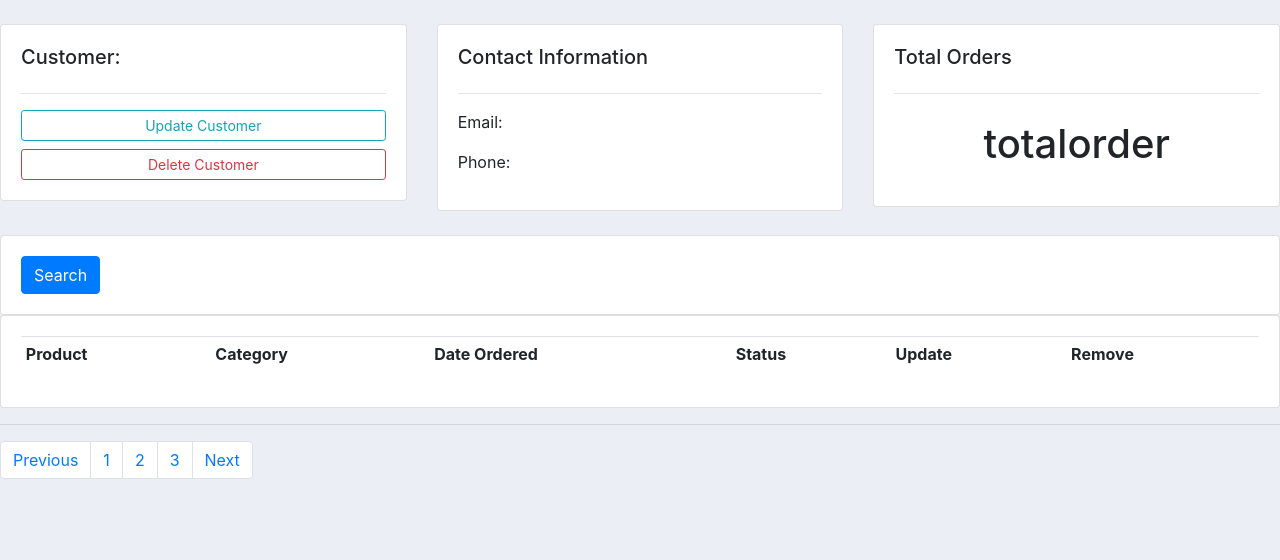
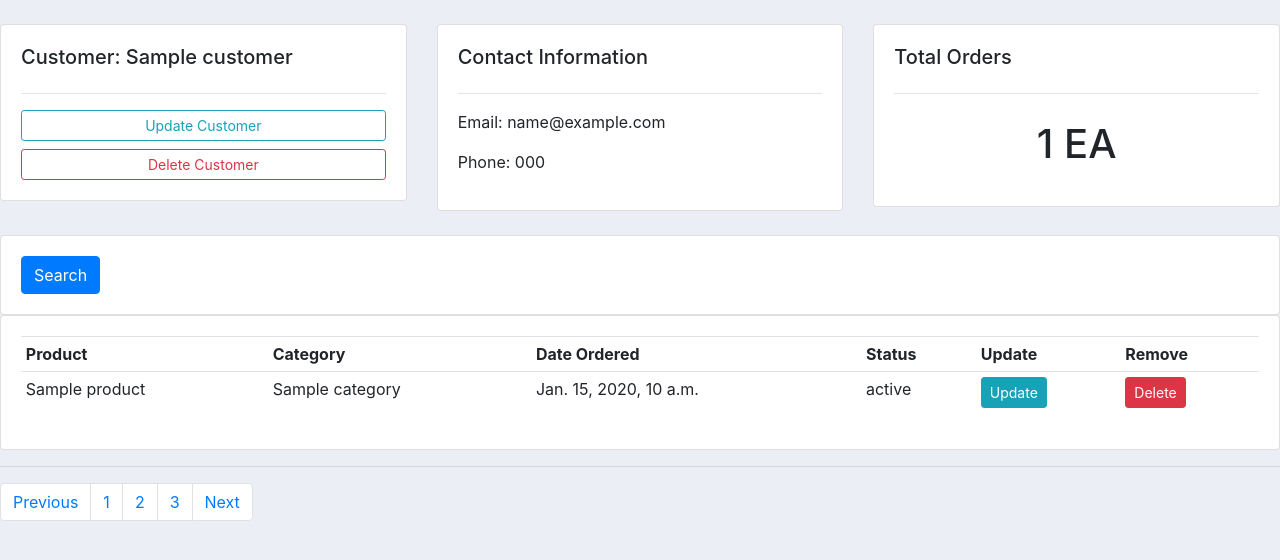
Before and after one commit to JongHyeonSong/my_shop_django, a Django app: template accounts/templates/accounts/customer.html in a window 1280 px wide. Shown: the part 71-631 px from the top of the page. Run offline with Django 3.2, Linux system fonts and the light colour scheme; the template is opened without the code that fills it: most values are stand-ins (such as "Sample title", 1, 10 or a date in 2020); lists and menus that the app fills with data are empty; some libraries are stand-ins or nearby versions.

Commit message:
고객페이지 db넣기

```diff
--- a/accounts/templates/accounts/customer.html
+++ b/accounts/templates/accounts/customer.html
@@ -8,7 +8,7 @@
 <div class="row">
     <div class="col-md">
         <div class="card card-body">
-            <h5>Customer: </h5>
+            <h5>Customer: {{customer.name}}</h5>
             <hr>
             <a class="btn btn-outline-info btn-sm btn-block" href="">Update Customer</a>
             <a class="btn btn-outline-danger btn-sm btn-block" href="">Delete Customer</a>
@@ -18,15 +18,15 @@
         <div class="card card-body">
             <h5>Contact Information</h5>
             <hr>
-            <p>Email: </p>
-            <p>Phone: </p>
+            <p>Email: {{customer.email}}</p>
+            <p>Phone: {{customer.phone}}</p>
         </div>
     </div>
     <div class="col-md">
         <div class='card card-body'>
             <h5>Total Orders</h5>
             <hr>
-            <h1 style="text-align: center; padding: 10px"> totalorder</h1>
+            <h1 style="text-align: center; padding: 10px"> {{order_count}} EA</h1>
         </div>
     </div>
 </div>
@@ -56,6 +56,16 @@
                     <th>Update</th>
                     <th>Remove</th>
                 </tr>
+                {% for order in orders %}
+                <tr>
+                    <td>{{order.product}}</td>
+                    <td>{{order.product.category}}</td>
+                    <td>{{order.date_created}}</td>
+                    <td>{{order.status}}</td>
+                    <td><a class="btn btn-sm btn-info" href="">Update </a></td>
+                    <td><a class="btn btn-sm btn-danger" href="">Delete </a></td>
+                </tr>
+                {% endfor %}
             </table>
         </div>
     </div>
--- a/accounts/urls.py
+++ b/accounts/urls.py
@@ -4,6 +4,6 @@ from . import views
 
 urlpatterns=[
     path('', views.home  ),
-    path('products/', views.products  ),
-    path('customer/', views.customer  ),
+    path('products/', views.products,name='products'  ),
+    path('customer/<str:pk>/', views.customer,name='customer'  ),
 ]
```
Also changed, not shown: accounts/views.py (+9 -2 lines).
